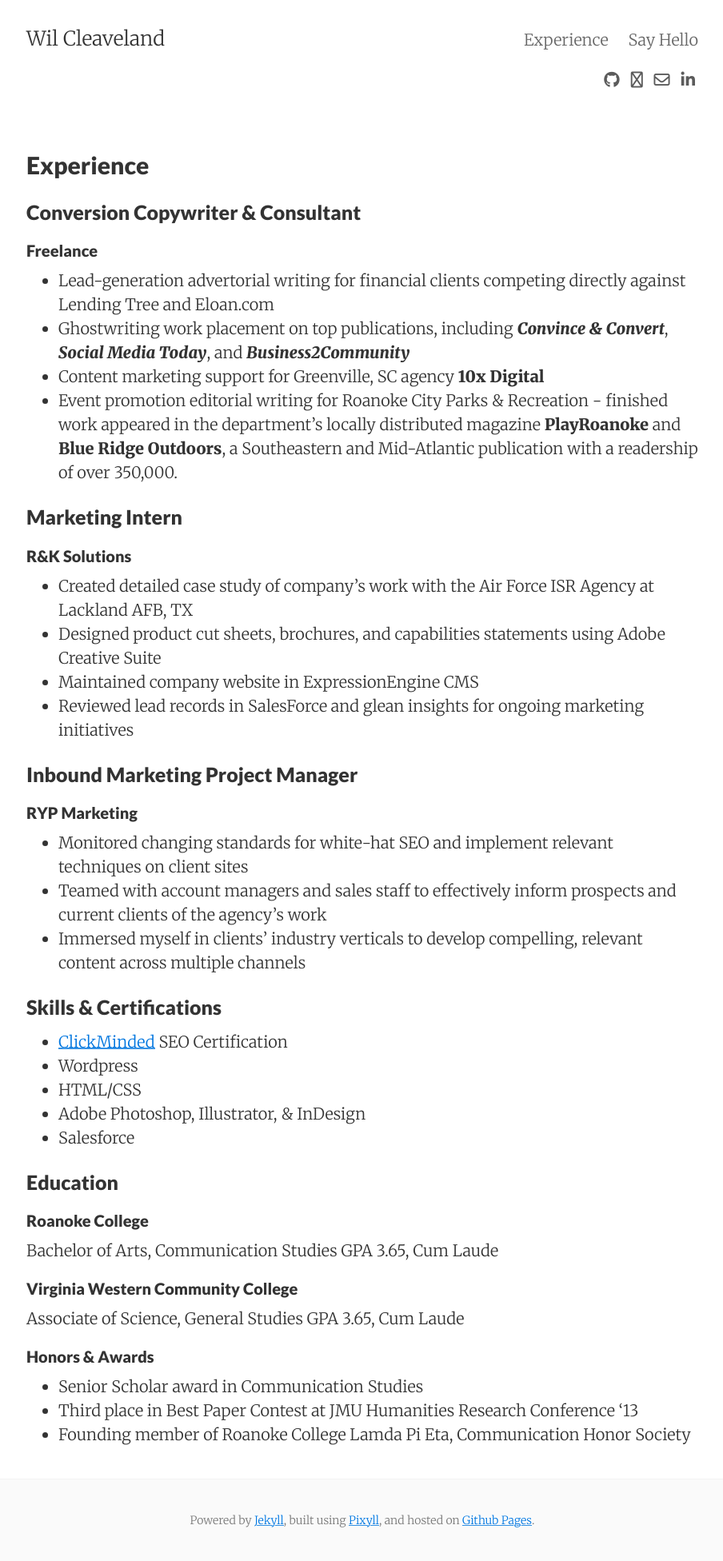
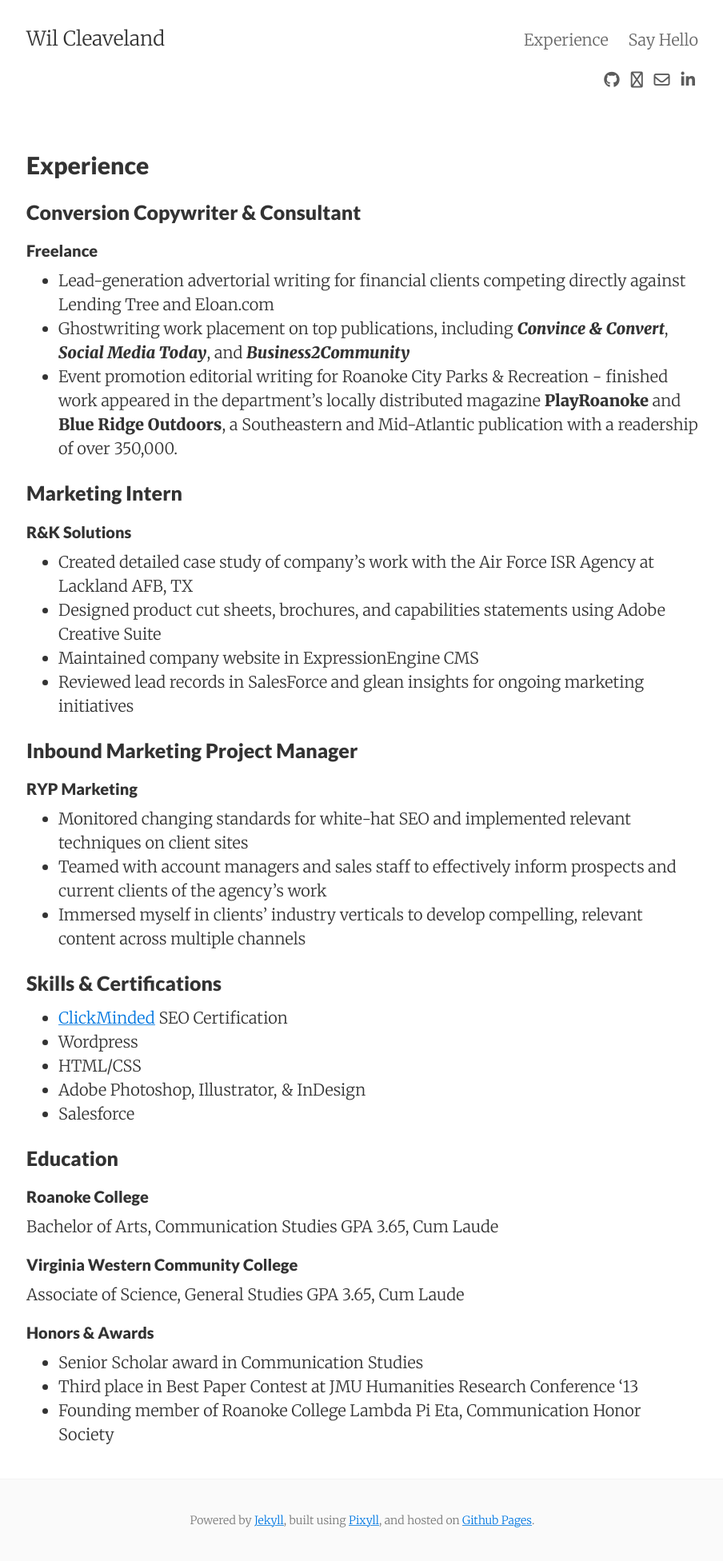
Before and after one commit to WilCleaveland/wilcleaveland.github.io, a Jekyll site: the page built from experience.md, in a window 1280 px wide. Shown: the whole page at 80% size, without its empty margins (187-1091 px from the left). Built offline with Jekyll 4.4.1, drawn with Linux system fonts in a browser that asks for light colours; nearby versions of some CDN libraries.

Commit message:
phrasing change

```diff
--- a/experience.md
+++ b/experience.md
@@ -9,7 +9,6 @@
 #### Freelance
 * Lead-generation advertorial writing for financial clients competing directly against Lending Tree and Eloan.com
 * Ghostwriting work placement on top publications, including ***Convince & Convert***, ***Social Media Today***, and ***Business2Community***
-* Content marketing support for Greenville, SC agency **10x Digital**
 * Event promotion editorial writing for Roanoke City Parks & Recreation - finished work appeared in the department's locally distributed magazine **PlayRoanoke** and **Blue Ridge Outdoors**, a Southeastern and Mid-Atlantic publication with a readership of over 350,000.
 
 ### Marketing Intern
@@ -24,7 +23,7 @@
 ### Inbound Marketing Project Manager
 
 #### RYP Marketing
-* Monitored changing standards for white-hat SEO and implement relevant techniques on client sites
+* Monitored changing standards for white-hat SEO and implemented relevant techniques on client sites
 * Teamed with account managers and sales staff to effectively inform prospects and current clients of the agency's work
 * Immersed myself in clients' industry verticals to develop compelling, relevant content across multiple channels
 
@@ -49,4 +48,4 @@
 #### Honors & Awards
 * Senior Scholar award in Communication Studies
 * Third place in Best Paper Contest at JMU Humanities Research Conference '13
-* Founding member of Roanoke College Lamda Pi Eta, Communication Honor Society
+* Founding member of Roanoke College Lambda Pi Eta, Communication Honor Society
```
